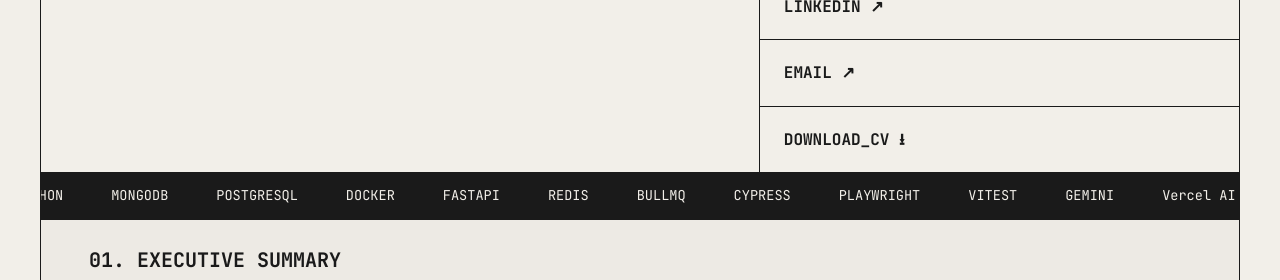
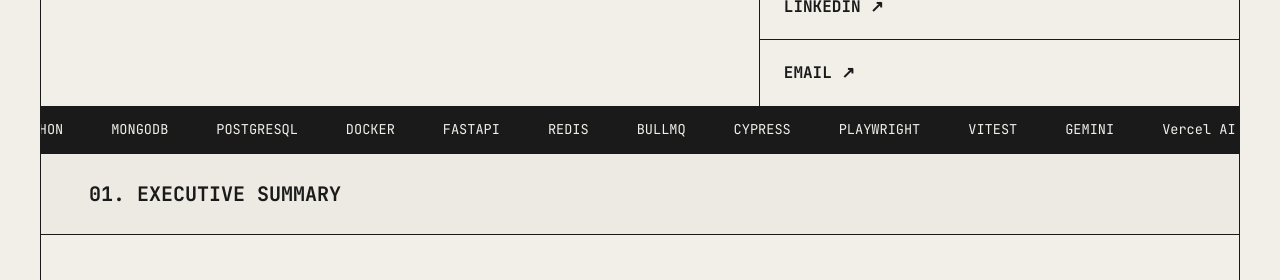
Before and after one commit to Shoaib-Asghar/shoaib-asghar.github.io, a plain HTML site: page index.html in a window 1280 px wide. Shown: the part 459-739 px from the top of the page. Drawn offline with nearby package versions, Linux system fonts and the light colour scheme.

Commit message:
update portfolio

```diff
--- a/index.html
+++ b/index.html
@@ -80,7 +80,6 @@
             <a href="https://github.com/Shoaib-Asghar" target="_blank">GITHUB ↗</a>
             <a href="https://www.linkedin.com/in/shoaib-asghar-3a0284307/" target="_blank">LINKEDIN ↗</a>
             <a href="mailto:shoaibcfc@gmail.com">EMAIL ↗</a>
-            <a href="assets/Shoaib_Asghar_CV.pdf" target="_blank" download class="resume-link">DOWNLOAD_CV ⭳</a>
           </div>
         </div>
       </div>
```
Also changed, not shown: 1 other file.
